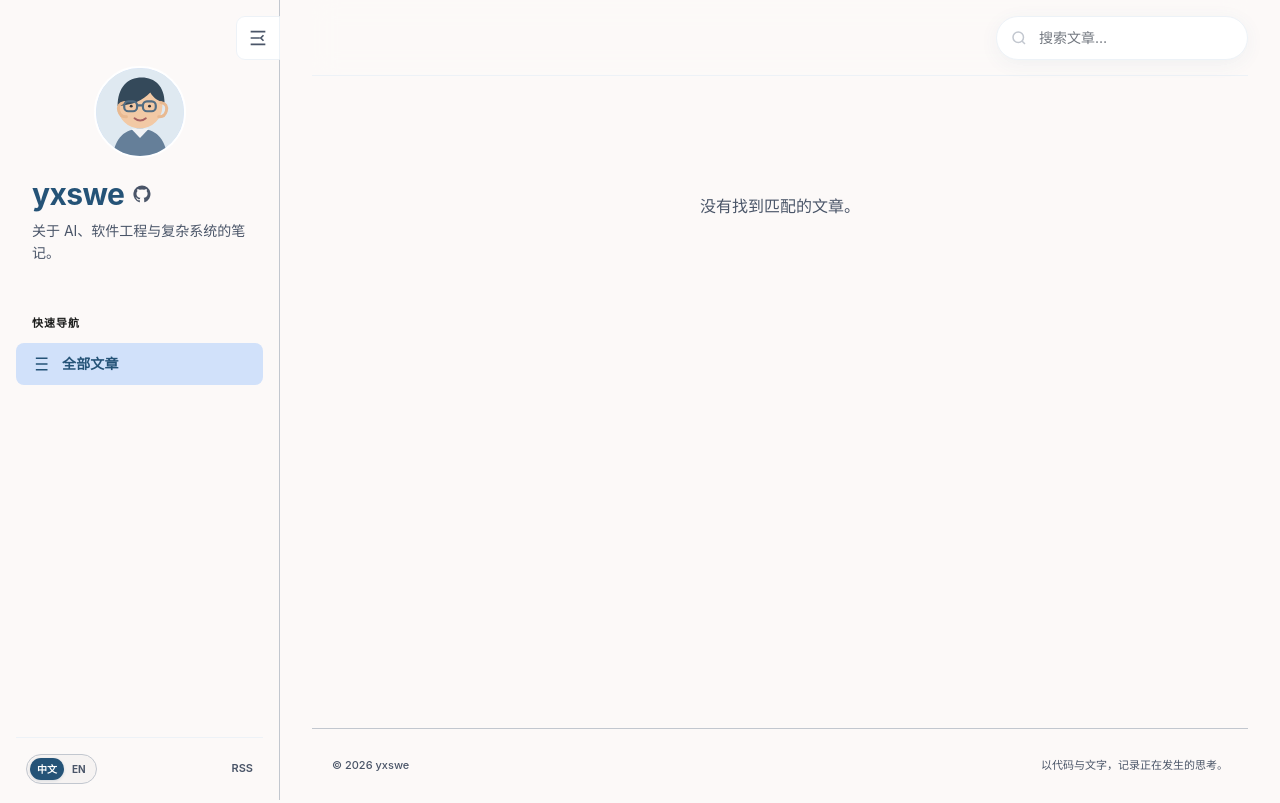
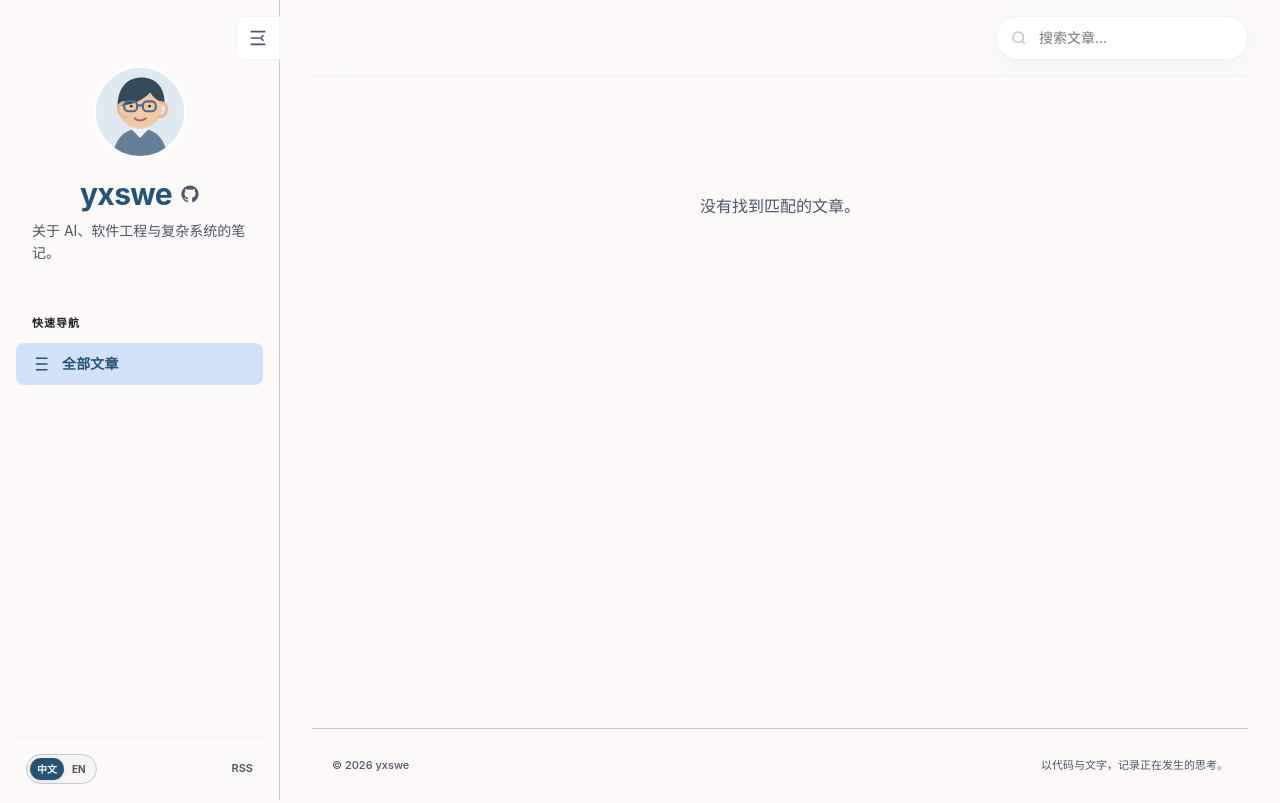
Before and after one commit to yxswe/blogs, an Astro site: page /blogs/ in a window 1280 px wide. Built offline with nearby package versions, Linux system fonts and the light colour scheme; Astro itself is replaced by a stand-in of ours.

Commit message:
fix: center sidebar profile title

```diff
--- a/src/styles/global.css
+++ b/src/styles/global.css
@@ -32,7 +32,7 @@ button { color: inherit; }
 .profile-block { padding: 8px 16px 42px; }
 .profile { display: block; width: 92px; height: 92px; margin: 0 auto 18px; text-decoration: none; }
 .avatar { display: block; width: 92px; height: 92px; object-fit: cover; background: var(--accent-soft); border: 2px solid var(--white); border-radius: 50%; }
-.profile-title { display: flex; margin-bottom: 8px; align-items: center; gap: 9px; }
+.profile-title { display: flex; margin-bottom: 8px; align-items: center; justify-content: center; gap: 9px; }
 .profile-title > a:first-child { color: var(--accent); font-size: 30px; font-weight: 700; line-height: 1.2; letter-spacing: -.02em; text-decoration: none; }
 .github-icon { display: grid; color: var(--muted); place-items: center; transition: color .18s ease; }
 .github-icon:hover { color: var(--accent); }
```
